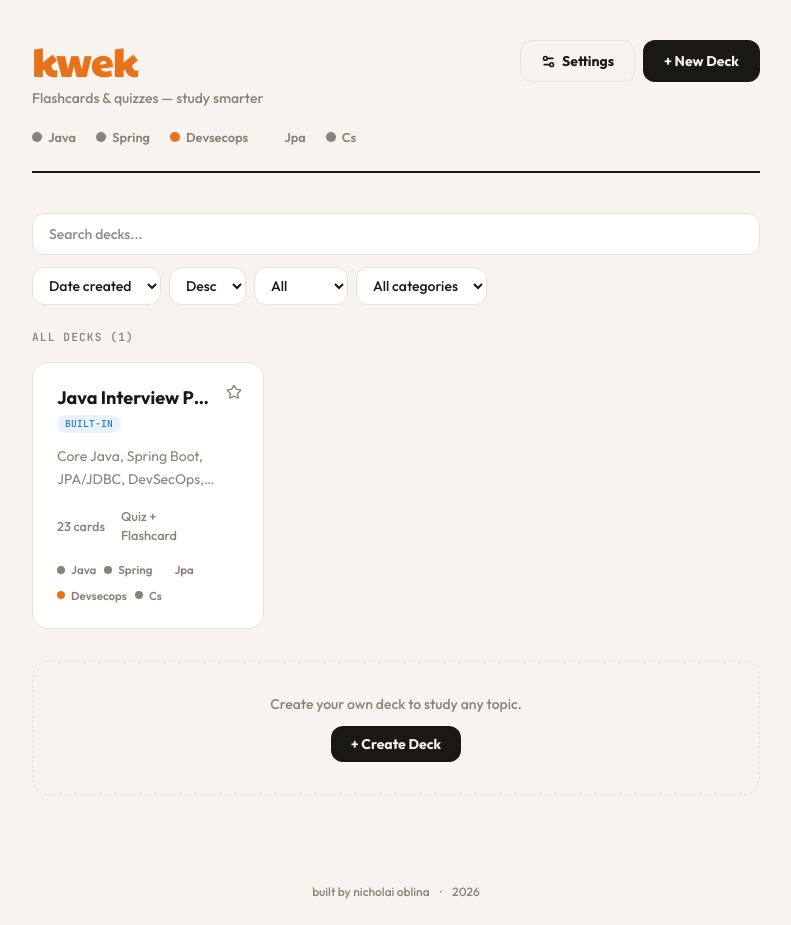
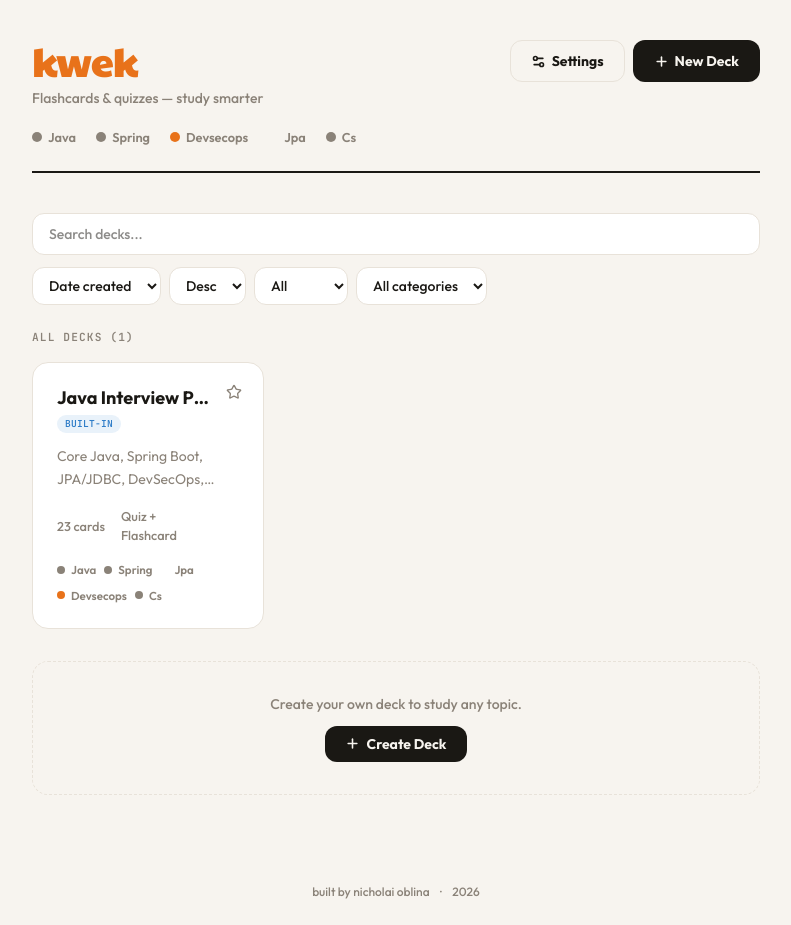
Before and after one commit to nichoblina/kwek-app, a Next.js app: page / in a window 1280 px wide. Shown: the whole page, without its empty margins (244-1035 px from the left). Built offline with nearby package versions, Linux system fonts and the light colour scheme.

Commit message:
chore: replace plus icon with lucide plus icon

```diff
--- a/src/app/page.tsx
+++ b/src/app/page.tsx
@@ -6,7 +6,7 @@ import { SettingsModal } from '@/components/SettingsModal';
 import { useDecks } from '@/hooks/useDecks';
 import { DeckGrid } from '@/components/deck/DeckGrid';
 import { getCategoryColor, getCategoryLabel } from '@/lib/utils';
-import { Settings2 } from 'lucide-react';
+import { Settings2, Plus } from 'lucide-react';
 import { useStarredDecks } from '@/hooks/useStarredDecks';
 
 const LEGEND_LIMIT = 5;
@@ -89,9 +89,10 @@ export default function Home() {
             </button>
             <Link
               href='/decks/new'
-              className='px-5 py-2.5 rounded-xl font-bold text-sm transition-all duration-150 shrink-0 bg-cta text-cta-text hover:opacity-80 border-[1.5px] border-transparent'
+              className='flex items-center gap-1.5 px-5 py-2.5 rounded-xl font-bold text-sm transition-all duration-150 shrink-0 bg-cta text-cta-text hover:opacity-80 border-[1.5px] border-transparent'
             >
-              + New Deck
+              <Plus size={15} strokeWidth={2.5} />
+              New Deck
             </Link>
           </div>
         </div>
@@ -224,9 +225,10 @@ export default function Home() {
               </p>
               <Link
                 href='/decks/new'
-                className='inline-block px-5 py-2 rounded-xl font-bold text-sm transition-all duration-150 hover:opacity-80 bg-cta text-cta-text'
+                className='inline-flex items-center gap-1.5 px-5 py-2 rounded-xl font-bold text-sm transition-all duration-150 hover:opacity-80 bg-cta text-cta-text'
               >
-                + Create Deck
+                <Plus size={15} strokeWidth={2.5} />
+                Create Deck
               </Link>
             </div>
           )}
```
